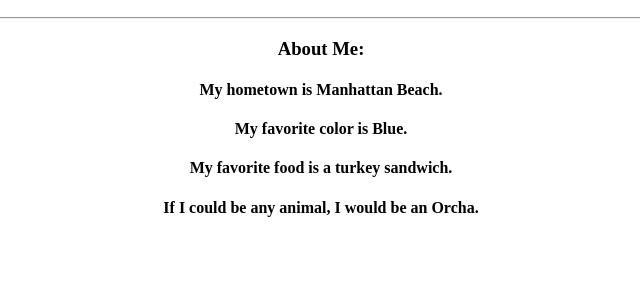
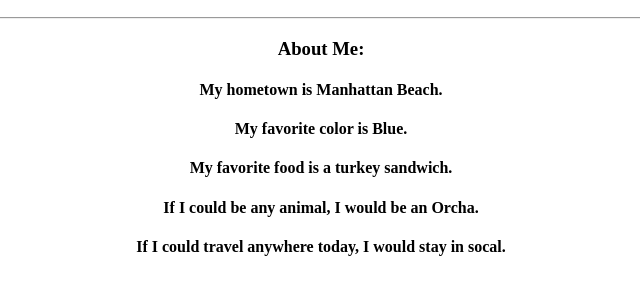
Before and after one commit to mgy310/Profile, a plain HTML site: page index.html in a window 1280 px wide. Shown: the part 110-404 px from the top of the page, without its empty margins (319-959 px from the left). Drawn offline with Linux system fonts and the light colour scheme.

Commit message:
edited the index file

```diff
--- a/index.html
+++ b/index.html
@@ -15,6 +15,7 @@
 					<h4>My favorite color is Blue.</h4>
 					<h4>My favorite food is a turkey sandwich.</h4>
 					<h4>If I could be any animal, I would be an Orcha.</h4>
+                    <h4>If I could travel anywhere today, I would stay in socal.</h4>
 			</div>
 		  </body>
 		</html>
```
